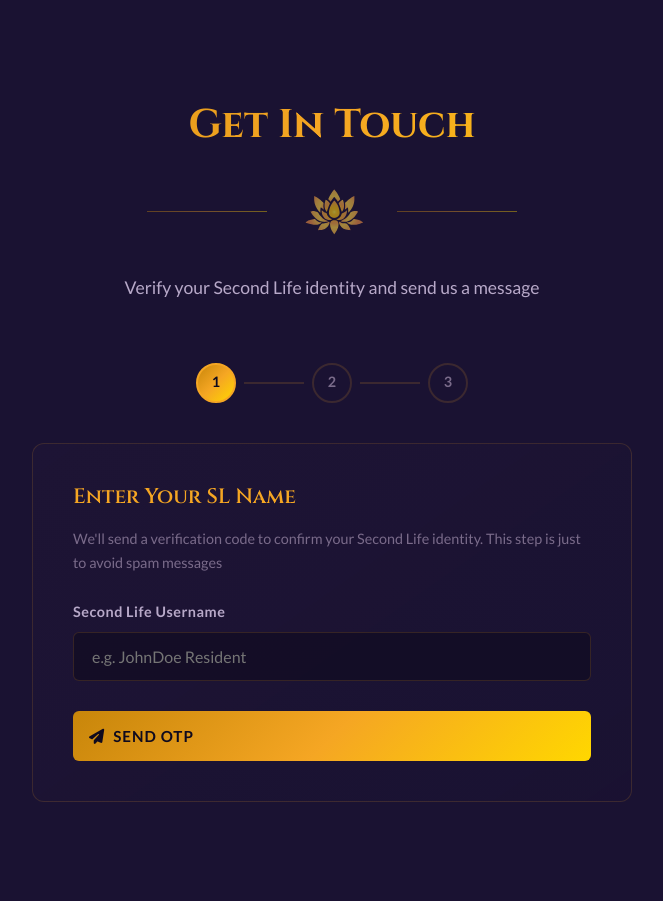
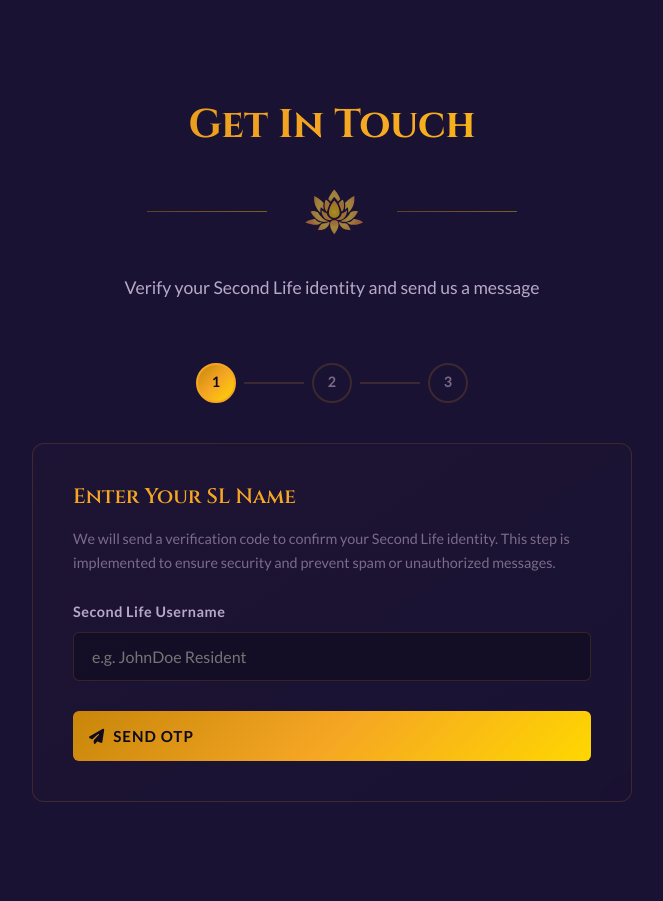
Before and after one commit to ritartha/VASTIK, a Django app: page / in a window 1280 px wide. Shown: the part 3720-4621 px from the top of the page, without its empty margins (308-971 px from the left). Run offline with Django 5.2, Linux system fonts and the light colour scheme; data that the repository does not hold is empty; some libraries are stand-ins or nearby versions.

Commit message:
admin__To___malik

```diff
--- a/backend/templates/index.html
+++ b/backend/templates/index.html
@@ -244,7 +244,8 @@
                 <div class="form-step active" id="step1">
                     <h3 class="text-gold mb-2" style="font-size: 1.3rem;">Enter Your SL Name</h3>
                     <p class="text-muted mb-3" style="font-size: 0.9rem;">
-                        We'll send a verification code to confirm your Second Life identity. This step is just to avoid spam messages
+                        We will send a verification code to confirm your Second Life identity. This step is implemented to ensure security and prevent spam or unauthorized messages.
+
                     </p>
                     <div class="form-group">
                         <label for="slName">Second Life Username</label>
```
